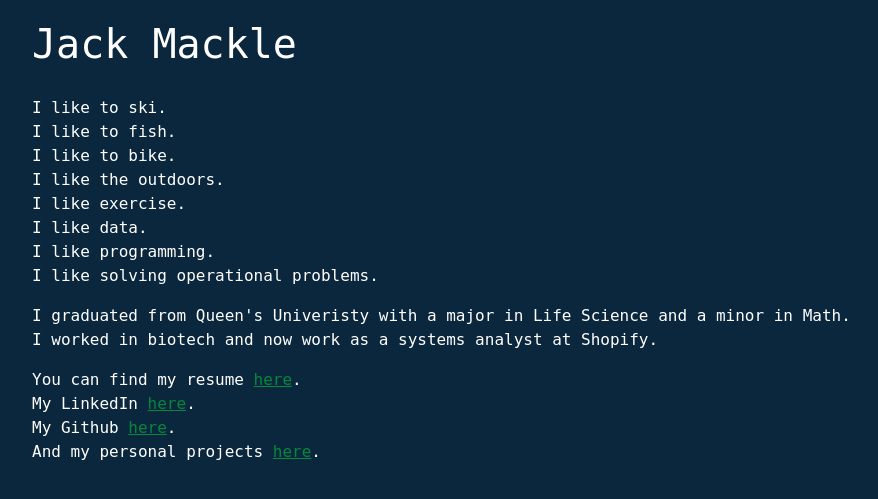
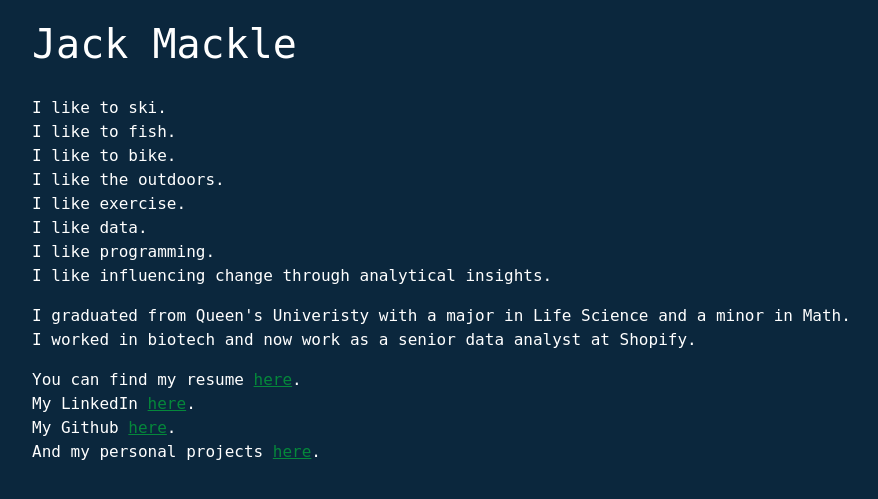
Before and after one commit to jackmackle20/jacks-website, a Django app: page / in a window 1280 px wide. Shown: the top 499 px of the page, without its empty margins (70-948 px from the left). Run offline with Django 5.2, Linux system fonts and the light colour scheme.

Commit message:
minor updates to home page to reflect job change

```diff
--- a/pages/templates/pages/home.html
+++ b/pages/templates/pages/home.html
@@ -12,11 +12,11 @@
         I like exercise. <br>
         I like data. <br>
         I like programming. <br>
-        I like solving operational problems. <br>
+        I like influencing change through analytical insights. <br>
     </p>
     <p class="paragraph-with-padding">
         I graduated from Queen's Univeristy with a major in Life Science and a minor in Math. <br>
-        I worked in biotech and now work as a systems analyst at Shopify. <br>
+        I worked in biotech and now work as a senior data analyst at Shopify. <br>
     </p>
     <p class="paragraph-with-padding">
         You can find my resume <a href="{% url 'resume' %}" class="custom-link">here</a>. <br>
```
